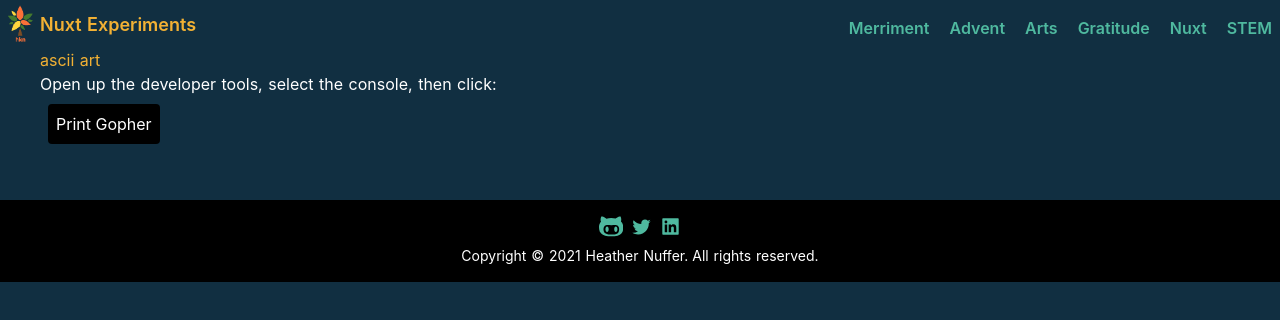
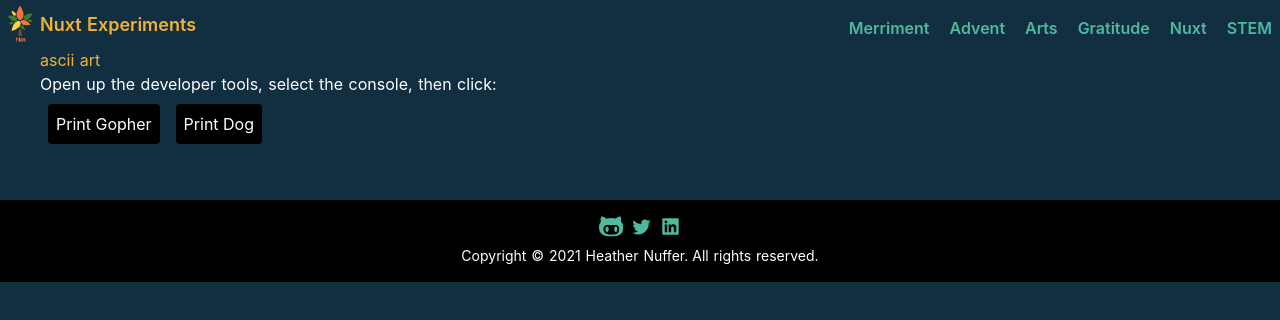
Before and after one commit to ethyl2/nuxt-experiment, a Nuxt app: page /arts/ascii-art in a window 1280 px wide. Shown: the top 320 px of the page. Built offline with nearby package versions, Linux system fonts and the light colour scheme; a web font is replaced by a local one.

Commit message:
Adds dog in ascii-art

```diff
--- a/pages/arts/ascii-art.vue
+++ b/pages/arts/ascii-art.vue
@@ -8,6 +8,13 @@
       @click="printGopher"
     >
       Print Gopher
+    </button>
+    <button
+      type="button"
+      class="bg-black p-1 rounded m-2 text-sm hover:bg-gray-800 lg:p-2 lg:text-base"
+      @click="printDog"
+    >
+      Print Dog
     </button>
     <pre v-if="showGopher">
         `.-::::::-.
@@ -23,6 +30,13 @@
       .::::::::::::::.
         oO:::::::Oo`
     </pre>
+    <pre v-if="showDog">
+       `__       _
+       o'')}____//
+        `_/      )
+        (_(_/-(_/
+        `
+    </pre>
   </div>
 </template>
 
@@ -32,6 +46,7 @@ export default {
   data() {
     return {
       showGopher: false,
+      showDog: false,
     }
   },
   methods: {
@@ -54,6 +69,18 @@ export default {
          oO:::::::Oo`
       )
     },
+    printDog() {
+      this.showDog = true
+      // eslint-disable-next-line no-console
+      console.log(
+        `
+               __       _
+              o'')}____//
+               '_/      )
+               (_(_/-(_/
+            `
+      )
+    },
   },
 }
 </script>
```
